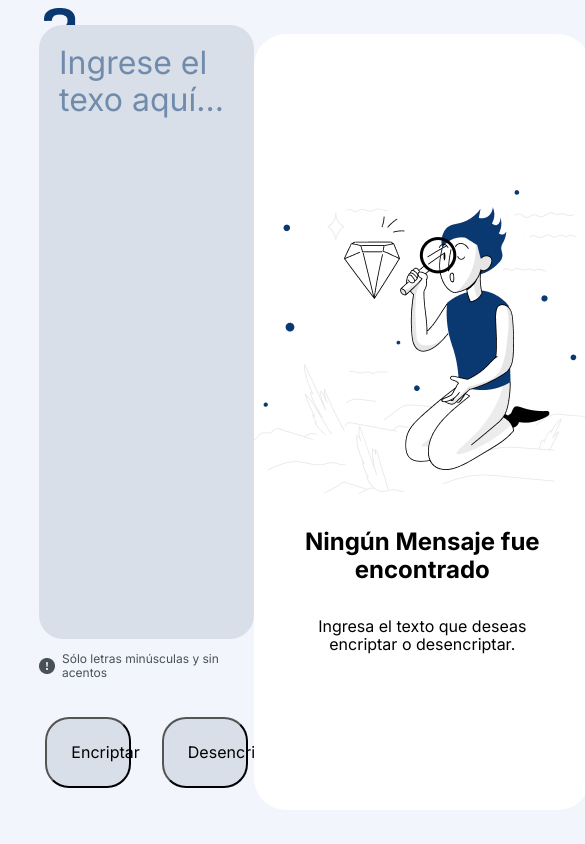
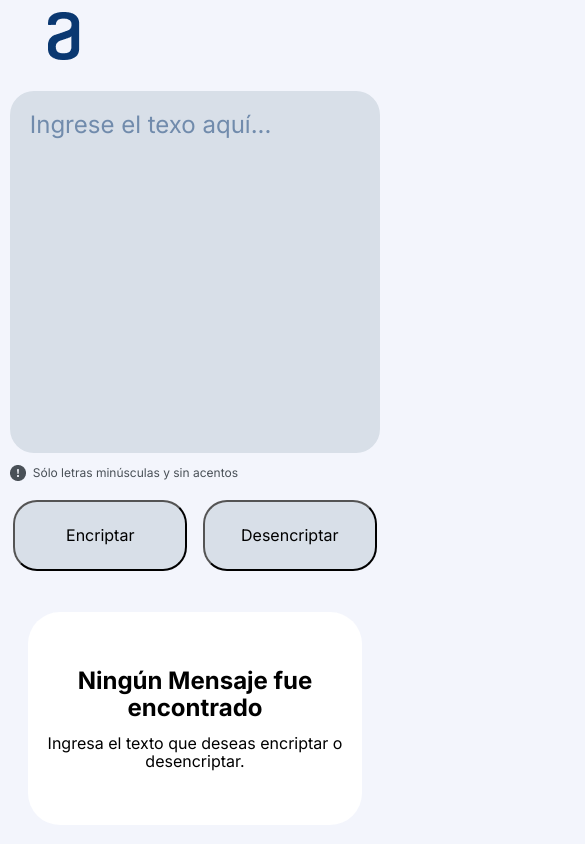
Before and after one commit to pafra2694/desafioEncriptador, a plain HTML site: page index.html in a window 390 px wide. Shown: the whole page, 585 px wide, since content can reach past the window. Drawn offline with Linux system fonts and the light colour scheme.

Commit message:
Se agregan media queries a style.css para diseño responsivo

```diff
--- a/style/style.css
+++ b/style/style.css
@@ -23,14 +23,28 @@ body {
     display: flex;
 }
 
+@media (max-width: 1200px){
+    body {
+        flex-direction: column;
+    }
+}
+
 header {
     width: 10%;
+    height: 10%;
     text-align: center;
+}
+
+@media (max-width: 1200px){
+ header {
+    margin: 1%;
+ }
 }
 
 header img {
     margin-top: 20%;
 }
+
 
 .contenido {
     width: 92%;
@@ -38,11 +52,29 @@ header img {
     justify-content: space-evenly;
 }
 
+
+@media (max-width: 1200px){
+    .contenido {
+        flex-direction: column;
+        align-items: center;
+        width: 100%;
+        height: 90%;
+    }
+}
+
 .contenido__entrada {
     display: flex;
     flex-direction: column;
     width: 60%;
     padding: 7% 0 3% 0;
+}
+
+@media (max-width: 1200px){
+   .contenido__entrada {
+    width: 95%;
+    padding: 0;
+    height: 70%;
+   }
 }
 
 .contenido__entrada__texto {
@@ -63,6 +95,11 @@ header img {
     padding: 2rem;
 }
 
+@media (max-width: 1200px){
+   .contenido__entrada__texto__textarea {
+    height: 90%;
+   }
+}
 
 .contenido__entrada__texto__info{
     color: #495057;
@@ -77,6 +114,12 @@ header img {
     opacity: 0.5;
 }
 
+@media (max-width: 1200px){
+    .contenido__entrada__texto__textarea::placeholder {
+        font-size: 2.4rem;
+    }
+ }
+
 .contenido__entrada__texto__textarea:focus{
     outline: none;
 }
@@ -89,6 +132,14 @@ header img {
     height: 20%;
 }
 
+@media (max-width: 1200px){
+ .contenido__entrada__botones{
+    height: auto;
+    gap: 1.2rem;
+    margin: 2% 0;
+ }
+}
+
 .contenido__entrada__boton {
     width: 40%;
     padding: 2.4rem;
@@ -96,7 +147,12 @@ header img {
     font-size: 1.6rem;
     background-color: var(--color-boton-principal);
     transition: transform 0.3s ease, background-color 0.3s ease;
+}
 
+@media (max-width: 1200px){
+   .contenido__entrada__boton{
+    width: 47%;
+   }
 }
 
 .contenido__entrada__boton:hover{
@@ -109,6 +165,13 @@ header img {
     display: flex;
 }
 
+@media (max-width: 1200px){
+   .contenido__salida {
+    width: 95%;
+    height: 35%;
+   }
+}
+
 .contenido__salida__div {
     margin: 10% 0;
     border-radius: 32px;
@@ -119,8 +182,23 @@ header img {
     align-items: center;
 }
 
+@media (max-width: 1200px){
+   .contenido__salida__div {
+    width: 100%;
+    gap: 1.2rem;
+    margin: 5% 5%;
+    padding: 3%;
+   }
+}
+
 .contenido__salida__img {
     margin: 10% 10%;
+}
+
+@media (max-width: 1200px){
+    .contenido__salida__img {
+        display: none;
+    }
 }
 
 .contenido__salida__mensaje{
@@ -129,8 +207,20 @@ header img {
     text-align: center;
 }
 
+@media (max-width: 1200px){
+    .contenido__salida__mensaje{
+        margin: 0;
+    }
+}
+
 .contenido__salida__info {
     font-size: 1.6rem;
     margin: 10% 10%;
     text-align: center;
 }
+
+@media (max-width: 1200px){
+    .contenido__salida__info{
+        margin: 0;
+    }
+}
```
